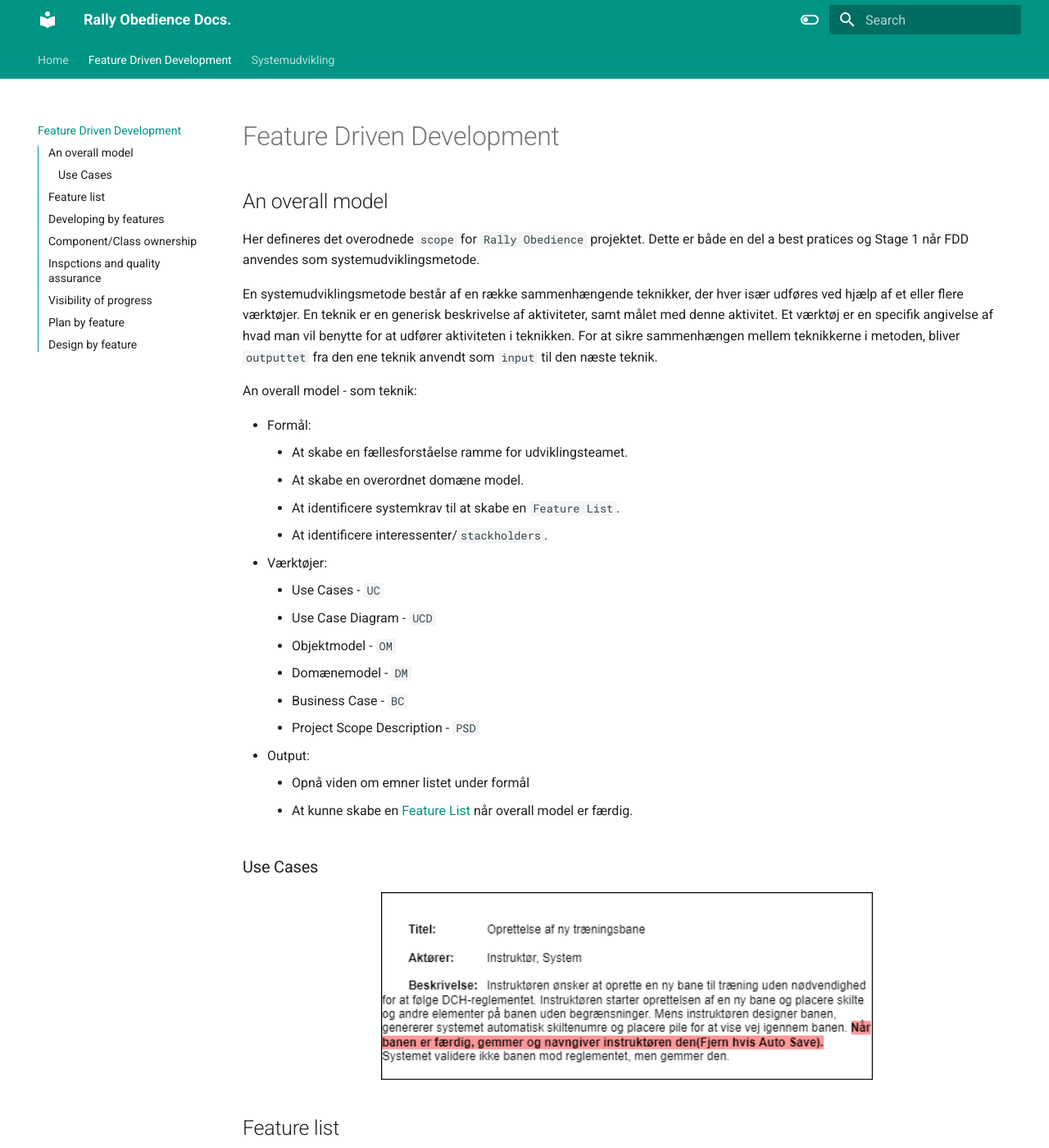
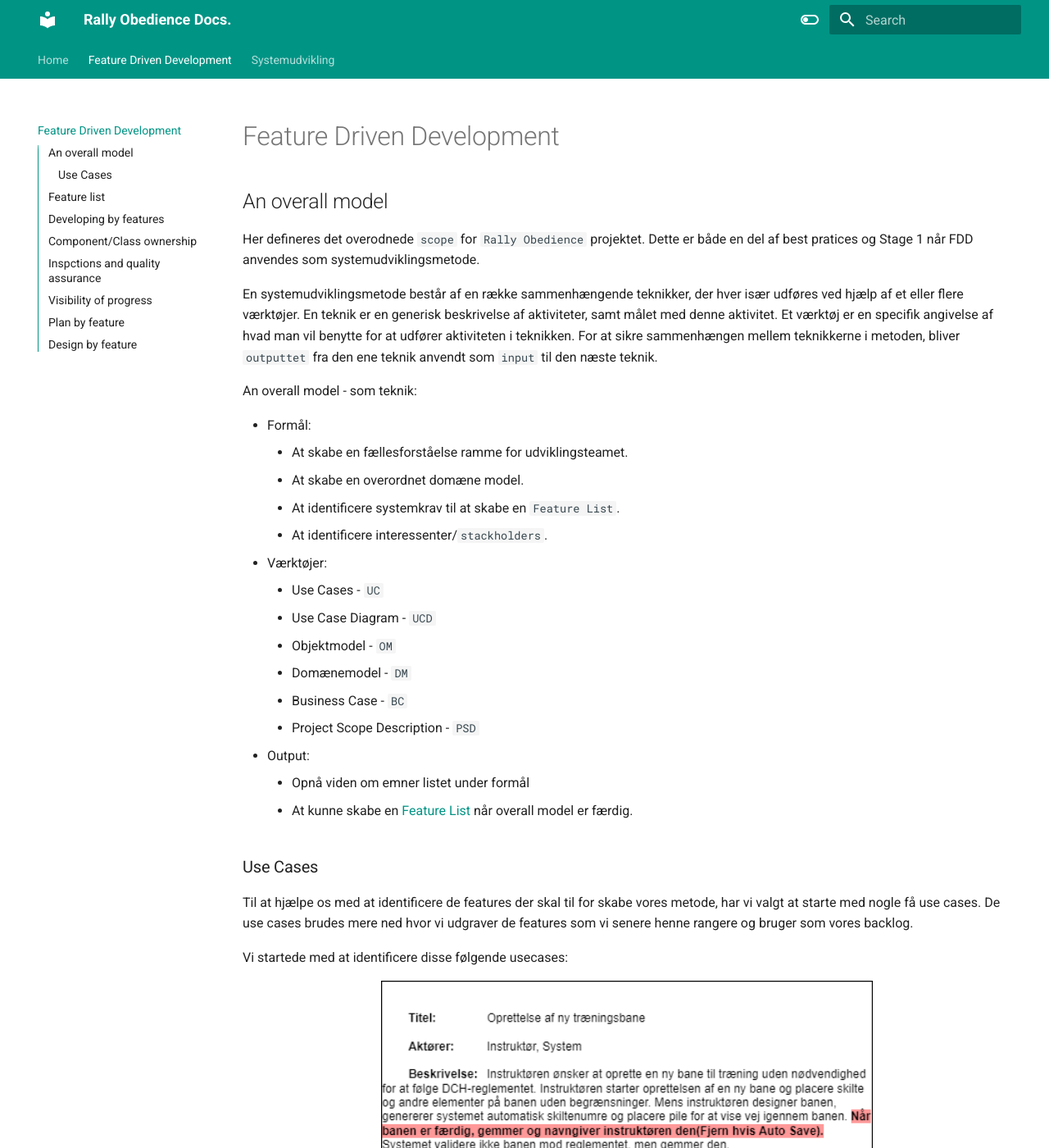
Before and after one commit to DMOoF23-Team2/3.Semester-Exam-Docs, an MkDocs documentation site: the page built from docs/featureDrivenDevelopment.md, in a window 1280 px wide and 1400 px high. Shown: the whole window at 82% size. Built offline with MkDocs 1.6.1 and Material for MkDocs 9.7.7, drawn with Linux system fonts in a browser that asks for light colours.

Commit message:
text on use case

```diff
--- a/docs/featureDrivenDevelopment.md
+++ b/docs/featureDrivenDevelopment.md
@@ -1,7 +1,7 @@
 # Feature Driven Development
 
 ## An overall model {#An-overall-model}
-Her defineres det overodnede `scope` for `Rally Obedience` projektet. Dette er både en del a best pratices og Stage 1 når FDD anvendes som systemudviklingsmetode.
+Her defineres det overodnede `scope` for `Rally Obedience` projektet. Dette er både en del af best pratices og Stage 1 når FDD anvendes som systemudviklingsmetode.
 
 En systemudviklingsmetode består af en række sammenhængende teknikker, der hver især udføres ved hjælp af et eller flere værktøjer. En teknik er en generisk beskrivelse af aktiviteter, samt målet med denne aktivitet. Et værktøj er en specifik angivelse af hvad man vil benytte for at udfører aktiviteten i teknikken. For at sikre sammenhængen mellem teknikkerne i metoden, bliver `outputtet` fra den ene teknik anvendt som `input` til den næste teknik.
 
@@ -24,6 +24,9 @@ An overall model - som teknik:
     * At kunne skabe en [Feature List](featureDrivenDevelopment.md#feature-list) når overall model er færdig.
 
 ### Use Cases
+Til at hjælpe os med at identificere de features der skal til for skabe vores metode, har vi valgt at starte med nogle få use cases. De use cases brudes mere ned hvor vi udgraver de features som vi senere henne rangere og bruger som vores backlog.
+
+Vi startede med at identificere disse følgende usecases:
 
 <figure markdown="span">
   ![Use Case: Oprettelse af træningsbane](images/UseCaseOprettelseAfTræningsbane.png){ width="600" }
```
